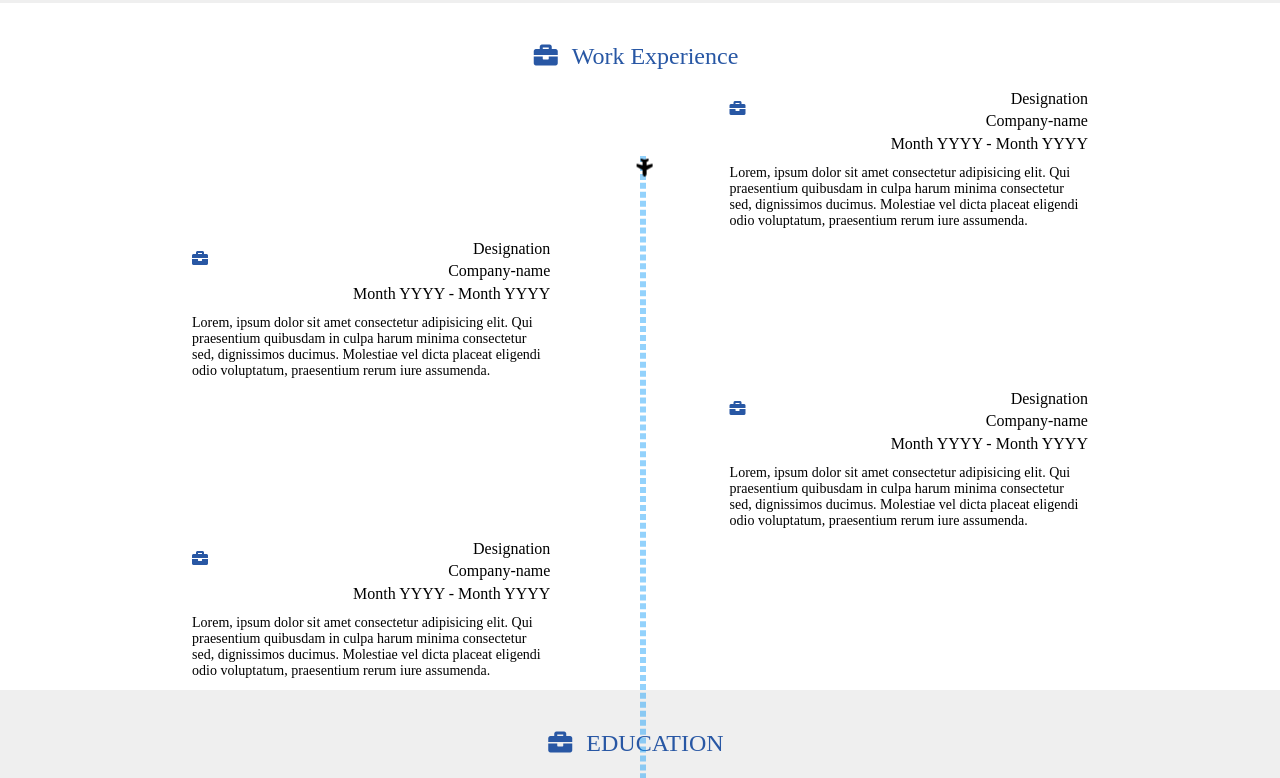
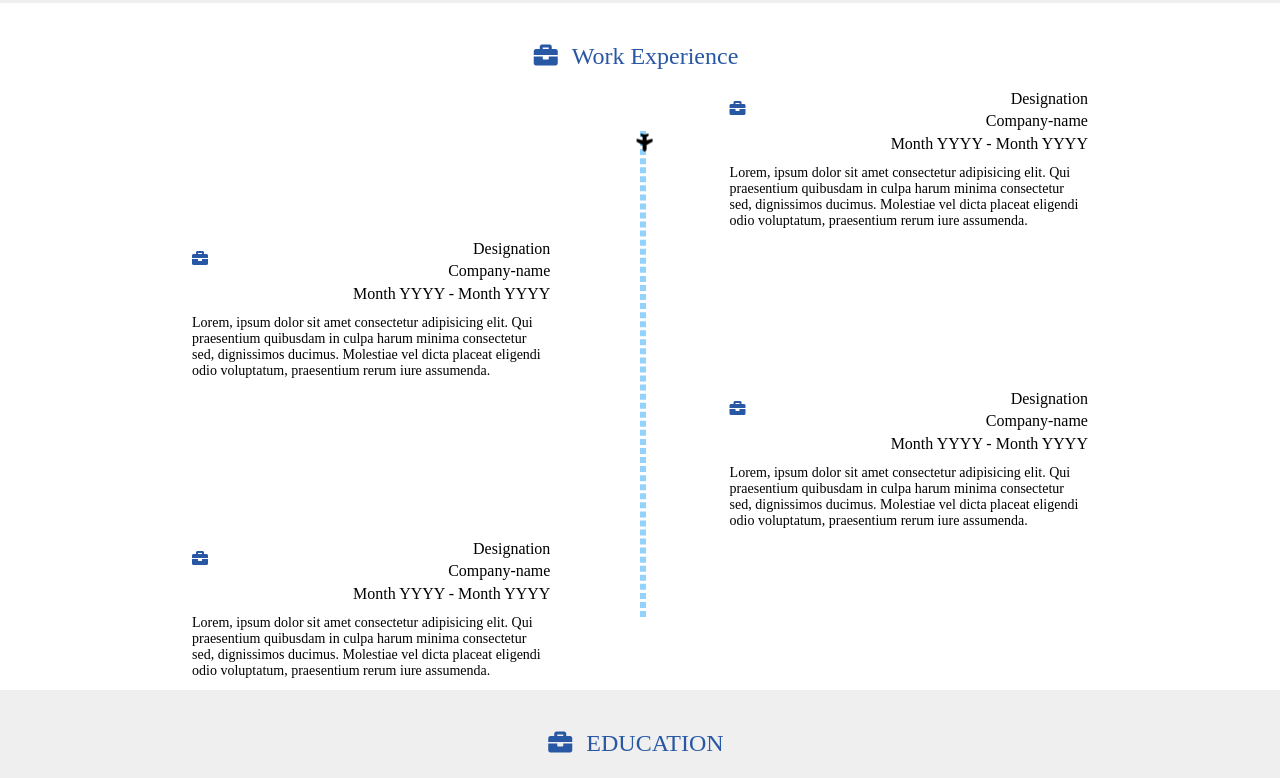
Before and after one commit to revanth2412/portfolio_2, a plain HTML site: page index.html in a window 1280 px wide. Shown: the part 1180-1958 px from the top of the page. Drawn offline with Linux system fonts and the light colour scheme.

Commit message:
Update style.css
changed the height to 60% and margin-top to  10% in  .timeline length class

```diff
--- a/style.css
+++ b/style.css
@@ -221,12 +221,12 @@ section:nth-child(2n) {
     left: 60%;
 }
 #Timeline-length{
-    height:85%;
+    height:60%;
     width:0px;
     border: 3px dashed #0096fa6b;
     position: absolute;
     left: 50%;
-    margin-top: 12%;
+    margin-top: 10%;
 }
 #Time-traveller{
     transform: rotate(90deg);
```
